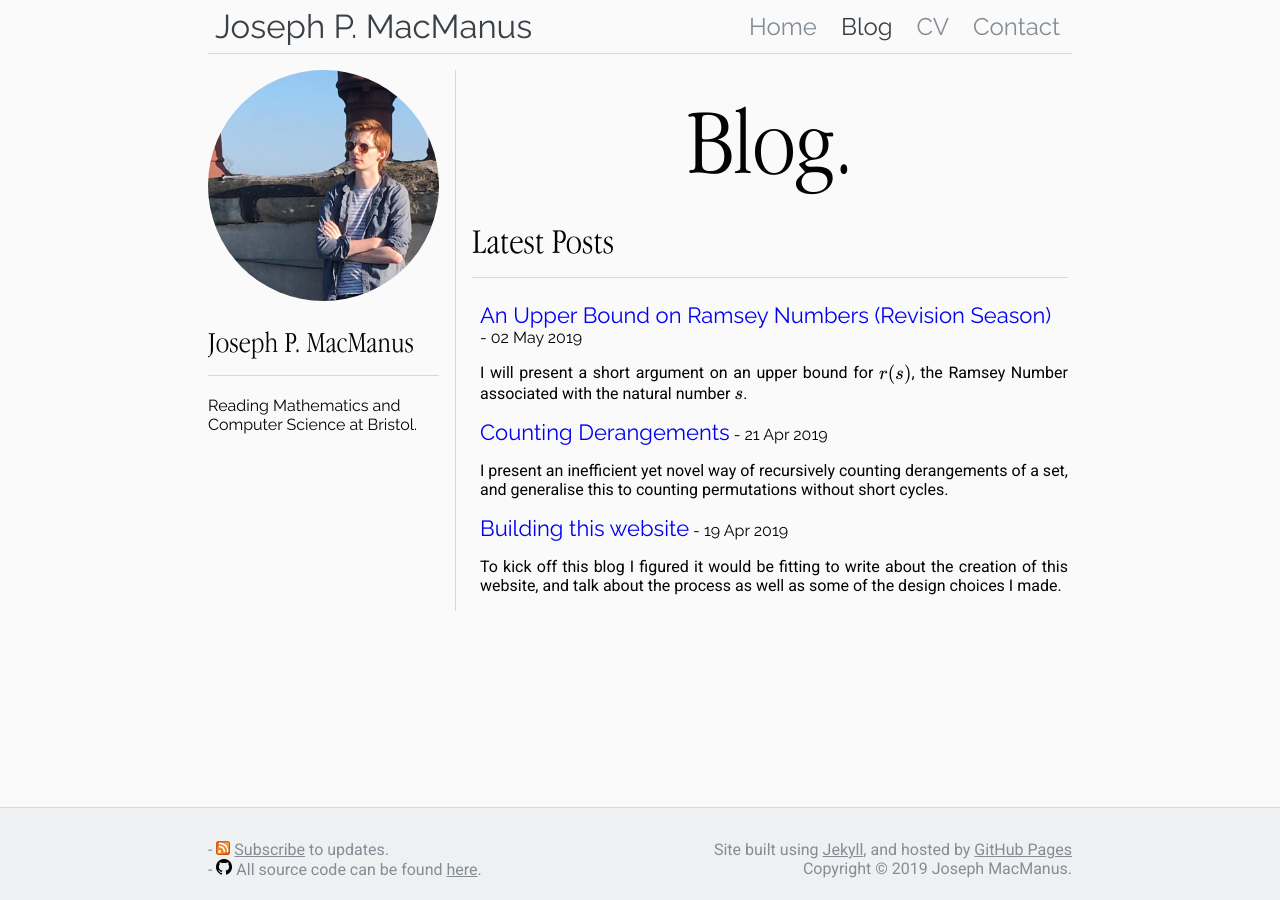
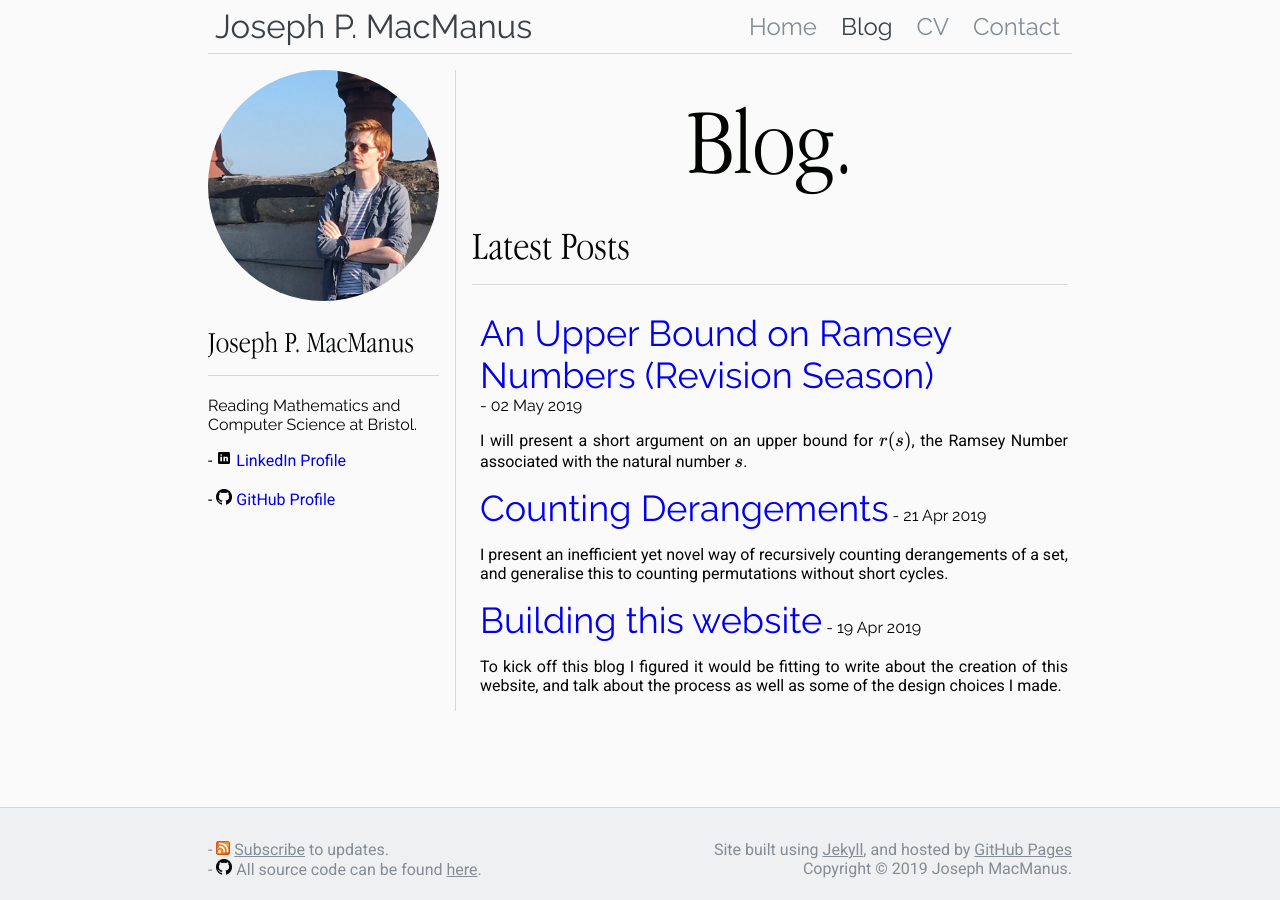
Before and after one commit to tiepdotme/jpmacmanus.me, a Jekyll site: the page built from blog.html, in a window 1280 px wide. Built offline with Jekyll 4.4.1, drawn with Linux system fonts in a browser that asks for light colours; formulas are drawn with MathJax 3.

Commit message:
added some contact links and did some font size work

```diff
--- a/_includes/sidebar-left.html
+++ b/_includes/sidebar-left.html
@@ -4,10 +4,11 @@
   <h1 id="sidebar-name">Joseph P. MacManus</h1>
   <h3 id="sidebar-bio">Reading Mathematics and Computer Science at Bristol.</h3>
 
-  <!-- Lorem ipsum dolor sit amet, consectetur adipiscing elit, sed do eiusmod tempor incididunt
-  ut labore et dolore magna aliqua. Ut enim ad minim veniam, quis nostrud exercitation
-  ullamco laboris nisi ut aliquip ex ea commodo consequat. Duis aute irure dolor in reprehenderit
-  in voluptate velit esse cillum dolore eu fugiat nulla pariatur. Excepteur sint occaecat
-  cupidatat non proident, sunt in culpa qui officia deserunt mollit anim id est laborum. -->
-
+  - <img src="/assets/images/icons/linkedin-16x16.png">
+  <a href="https://www.linkedin.com/in/jpmacmanus">LinkedIn Profile</a>
+  <br>
+  <br>
+  - <img src="/assets/images/icons/github-16x16.png">
+  <a href="https://https://github.com/jpmacmanus">GitHub Profile</a>
+  <br>
 </div>
--- a/_sass/main.scss
+++ b/_sass/main.scss
@@ -30,7 +30,7 @@ h2, h3, h4, h5, h6 {
 }
 
 h1 {
-  font-size: 36px;
+  font-size: 2.5em;
   font-family: 'Apple Garamond', serif;
   font-weight: lighter;
 
@@ -38,10 +38,10 @@ h1 {
   border-bottom: 1px solid $border-colour;
 }
 h2 {
-  font-size: 22px;
+  font-size: 2.25em;
 }
 h3 {
-  font-size: 20px;
+  font-size: 1.5em;
 }
 
 h1.pagetitle {
```
Also changed, not shown: assets/images/icons/linkedin-16x16.png (added).
